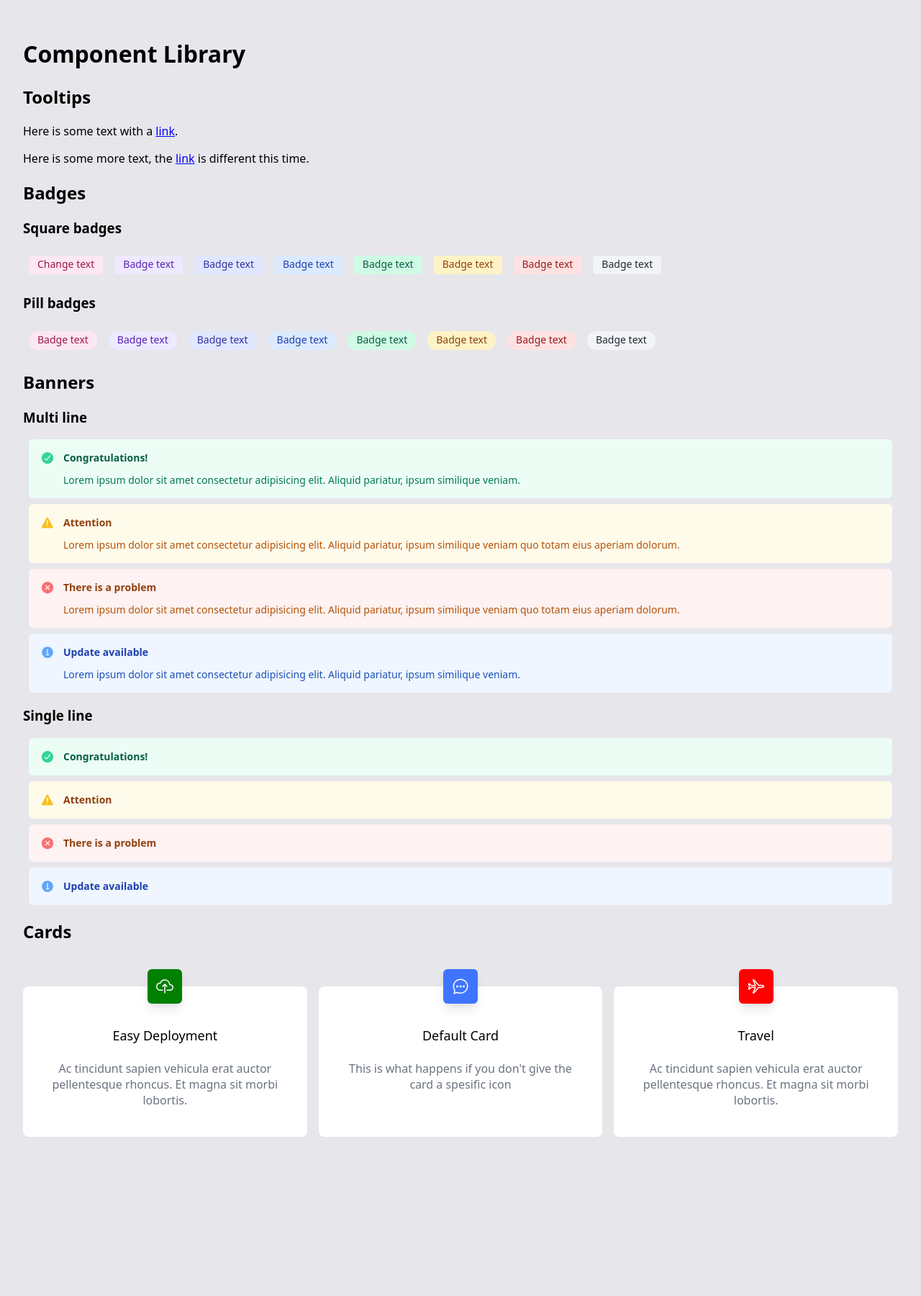
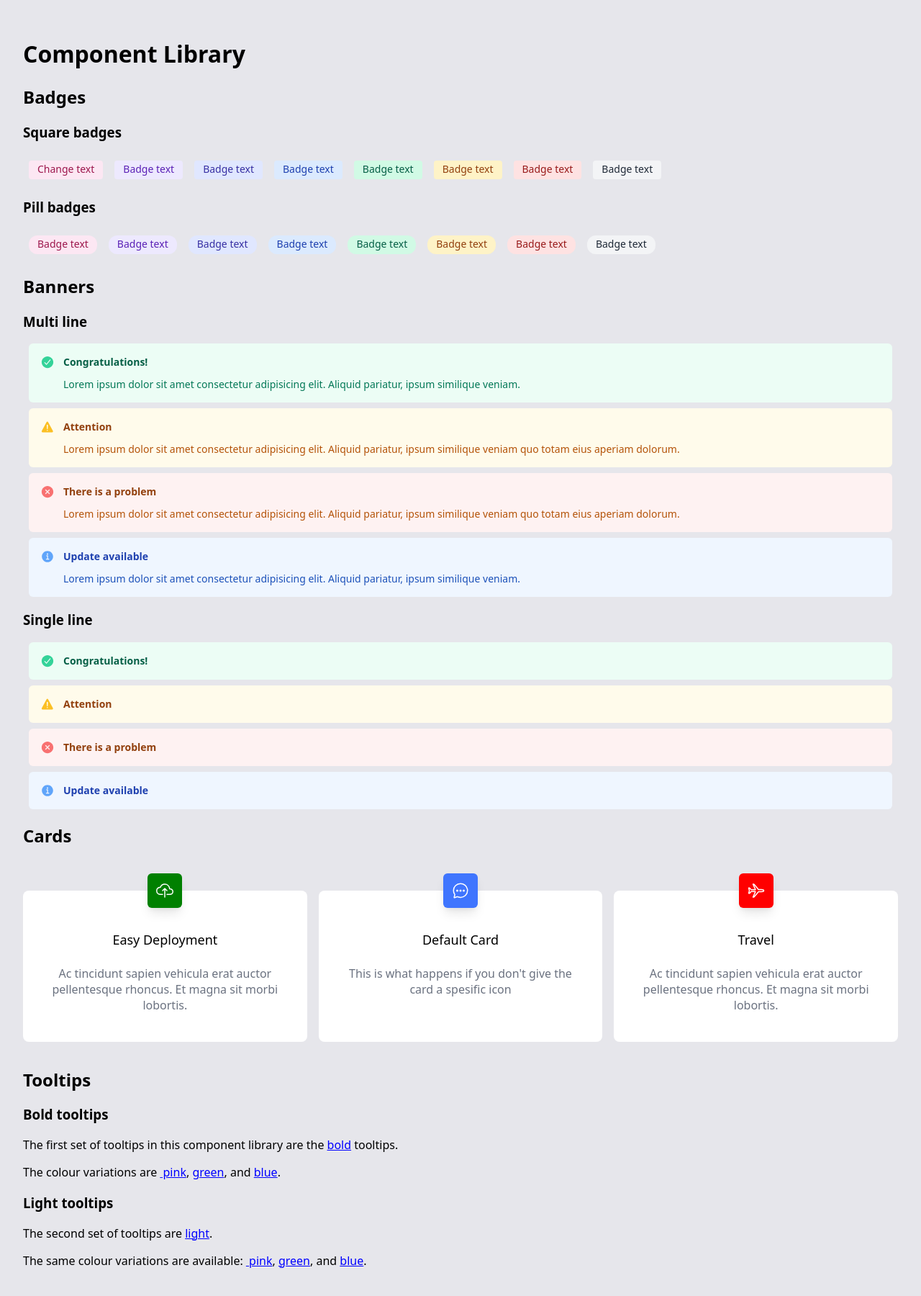
Before and after one commit to 88Hannah/training-2024, a React (Vite) app in the folder component-library/: page / in a window 1280 px wide. Shown: the top 1800 px of the page at 72% size. Before the commit the page ends 1627 px from the top, so only its background shows below. Built offline with nearby package versions, Linux system fonts and the light colour scheme.

Commit message:
Tooltips finished - issue with them not closing resolved

```diff
--- a/component-library/src/App.jsx
+++ b/component-library/src/App.jsx
@@ -1,7 +1,8 @@
 import Badge from "./components/Badge/Badge";
 import Banner from "./components/Banner/index";
 import Card from "./components/Card/index";
-import Tooltip from "./components/Tooltip/index"
+import Tooltip from "./components/Tooltip/index";
+import { IoBugOutline } from "react-icons/io5";
 
 export default function App() {
 
@@ -9,30 +10,6 @@ export default function App() {
   return (
     <>
       <h1>Component Library</h1>
-
-      <section>
-        <h2>Tooltips</h2>
-
-        <p>Here is some text with a <Tooltip
-          icon='pizza'
-          color='pink'
-          style='light'
-          title='The title'
-          text='The text'
-        >link
-        </Tooltip>.</p>
-
-
-        <p>Here is some more text, the <Tooltip
-          icon='bulb'
-          color='blue'
-          style='bold'
-          title='The title'
-          text='The text'
-        >link
-        </Tooltip> is different this time.</p>
-
-      </section>
 
       <section>
         <h2>Badges</h2>
@@ -185,6 +162,109 @@ export default function App() {
 
         </div>
       </section>
+
+      <section>
+        <h2>Tooltips</h2>
+
+        <div>
+          <h3>Bold tooltips</h3>
+
+          <p>The first set of tooltips in this component library are the&nbsp;
+            <Tooltip
+              title='Standard tooltip'
+              text='This is the standard tooptip which uses the default colours and icon.'
+            >bold
+            </Tooltip>
+
+            &nbsp;tooltips.
+          </p>
+
+          <p>The colour variations are&nbsp;
+
+            <Tooltip
+              icon={<IoBugOutline />}
+              color='pink'
+              title='Pink and bold'
+              text='This tooltip is pink and bold. It is using the bug icon which is entered as a React icon component. This tooltip is pink and bold. It is using the bug icon which is entered as a React icon component.'
+            > pink
+            </Tooltip>
+
+            ,&nbsp;
+
+            <Tooltip
+              icon='pizza'
+              color='green'
+              title='Green and bold'
+              text='This green tooltip is making use of the predefined pizza icon.'
+            >green
+            </Tooltip>
+
+            , and&nbsp;
+
+            <Tooltip
+              icon='rocket'
+              color='blue'
+              title='Blue and bold'
+              text='Zoooom! Here we are using the rocket icon!'
+            >blue
+            </Tooltip>
+
+          .</p>
+        </div>
+
+        <div>
+          <h3>Light tooltips</h3>
+
+          <p>The second set of tooltips are&nbsp;
+
+            <Tooltip
+              icon='accessibility'
+              style='light'
+              title='Standard light'
+              text='This is the standard light tooltip with the accessibility icon.'
+            >light
+            </Tooltip>
+
+          .</p>
+
+          <p>The same colour variations are available:&nbsp;
+
+            <Tooltip
+              icon='paw'
+              color='pink'
+              style='light'
+              title='Pink and light'
+              text='Woof woof! This is the paw icon.'
+            > pink
+            </Tooltip>
+
+            ,&nbsp;
+
+            <Tooltip
+              icon='calendar'
+              color='green'
+              style='light'
+              title='Green and light'
+              text='Here we have the calendar icon.'
+            >green
+            </Tooltip>
+
+            , and&nbsp;
+
+            <Tooltip
+              icon='balloon'
+              color='blue'
+              style='light'
+              title='Blue and light'
+              text='This one seems perfect for the balloon icon - floating off into the sky!'
+            >blue
+            </Tooltip>
+
+          .</p>
+
+        </div>
+
+      </section>
     </>
   )
 }
--- a/component-library/src/components/Tooltip/Tooltip.jsx
+++ b/component-library/src/components/Tooltip/Tooltip.jsx
@@ -8,10 +8,9 @@ const TooltipContext = React.createContext()
 
 export default function Tooltip({children, icon, color, style, title, text}) {
 
-    const [on, turnOn, turnOff] = useToggle({
-        initialValue: false,
-        onToggle: ()=> console.log("Do something")
-    })
+    const [on, turnOn, turnOff] = useToggle({initialValue: false})
+
+    const tooltipRef = React.useRef(null);
 
     const tooltipInfo = {
         icon,
@@ -21,15 +20,32 @@ export default function Tooltip({children, icon, color, style, title, text}) {
         text,
         open: on,
         turnOn,
-        turnOff
+        turnOff,
+        tooltipRef
     }
+
+
+    const handleOutsideClick = (e) => {
+        if (tooltipRef.current && !tooltipRef.current.contains(e.target)) {
+            turnOff();
+        }
+      };
+
+    React.useEffect(() => {
+        document.addEventListener("mousedown", handleOutsideClick);
+        return () => {
+          document.removeEventListener("mousedown", handleOutsideClick);
+        };
+      });
 
     return (
 
         <TooltipContext.Provider value={tooltipInfo}>
-            <TooltipLink linkText={children}>
+            <span className='tooltip-container'>
+                <TooltipLink linkText={children}>
+                </TooltipLink>
                 <TooltipPopup></TooltipPopup>
-            </TooltipLink>
+            </span>
         </TooltipContext.Provider>
 
     )
--- a/component-library/src/components/Tooltip/TooltipPopup.jsx
+++ b/component-library/src/components/Tooltip/TooltipPopup.jsx
@@ -7,14 +7,14 @@ import { TooltipContext } from './Tooltip'
 
 export default function TooltipPopup() {
 
-    const {icon, color, style, title, text, open} = React.useContext(TooltipContext)
+    const {icon, color, style, title, text, open, tooltipRef} = React.useContext(TooltipContext)
 
     const styles = {
         display: open ? 'flex' : 'none'
     }
 
     return (
-        <div className={`tooltip ${style} ${color}`} style={styles}>
+        <div className={`tooltip ${style} ${color}`} style={styles} ref={tooltipRef}>
             <TooltipIcon icon={icon}></TooltipIcon>
             <div>
                 <TooltipTitle>{title}</TooltipTitle>
--- a/component-library/src/hooks/useEffectOnUpdate.jsx
+++ /dev/null
@@ -1,13 +0,0 @@
-import React from "react"
-
-export default function useEffectOnUpdate(effectFunction, deps) {
-    const firstRender = React.useRef(true)
-
-    React.useEffect(() => {
-        if (firstRender.current) {
-            firstRender.current = false
-        } else {
-            effectFunction()
-        }
-    }, deps)
-}
--- a/component-library/src/hooks/useToggle.jsx
+++ b/component-library/src/hooks/useToggle.jsx
@@ -1,14 +1,10 @@
 import React from "react"
-import useEffectOnUpdate from "./useEffectOnUpdate"
 
-export default function useToggle({
-    initialValue = false,
-    onToggle = () => { }
-}) {
+export default function useToggle({initialValue = false}) {
+
     const [on, setOn] = React.useState(initialValue)
 
     function turnOn() {
-        console.log("Setting...")
         setOn(true)
     }
 
@@ -16,7 +12,5 @@ export default function useToggle({
         setOn(false)
     }
 
-    useEffectOnUpdate(onToggle, [on])
-
     return [on, turnOn, turnOff]
 }
--- a/component-library/src/style.css
+++ b/component-library/src/style.css
@@ -191,16 +191,28 @@ section {
 
 /* TOOLTIP COMPONENT */
 
+.tooltip-container {
+    position: relative;
+}
+
+.tooltip-link {
+    cursor: pointer;
+    text-decoration: underline;
+    color: blue;
+}
+
 .tooltip {
     display: flex;
     align-items: flex-start;
     gap: 12px;
-    position: relative;
     padding: 16px;
     border-radius: 8px;
     width: 300px;
     max-width: 100vw;
     background-color: #262626;
+    position: absolute;
+    bottom: 40px;
+    left: -60px;
 }
 
 .tooltip::after {
@@ -227,6 +239,7 @@ section {
 
 
 .tooltip .tooltip__icon {
+    flex-shrink: 0;
     color: #C7C7C7;
 }
 
@@ -312,9 +325,11 @@ section {
 }
 
 
-.tooltip.light.blue,
+.tooltip.light.blue {
+    background-color: #E0E7FF;
+}
 .tooltip.light.blue::after {
-    background-color: #E0E7FF;
+    border-top-color: #E0E7FF;
 }
 .tooltip.light.blue {
     border-top-color: #E0E7FF;
@@ -352,11 +367,10 @@ section {
 }
 
 
-.tooltip.light.green,
-.tooltip.light.green::after {
+.tooltip.light.green {
     background-color: #E7FFF3;
 }
-.tooltip.light.green {
+.tooltip.light.green::after {
     border-top-color: #E7FFF3;
 }
 .tooltip.light.green .tooltip__title {
@@ -379,23 +393,3 @@ section {
     cursor: pointer;
     margin-left: auto;
 }
-
-.tooltip__close:hover {
-    background: #047857;
-}
-
-
-
-
-.tooltip-link {
-    position: relative;
-    cursor: pointer;
-    text-decoration: underline;
-    color: blue;
-}
-
-.tooltip {
-    position: absolute;
-    bottom: 40px;
-    left: -60px;
-}
```
